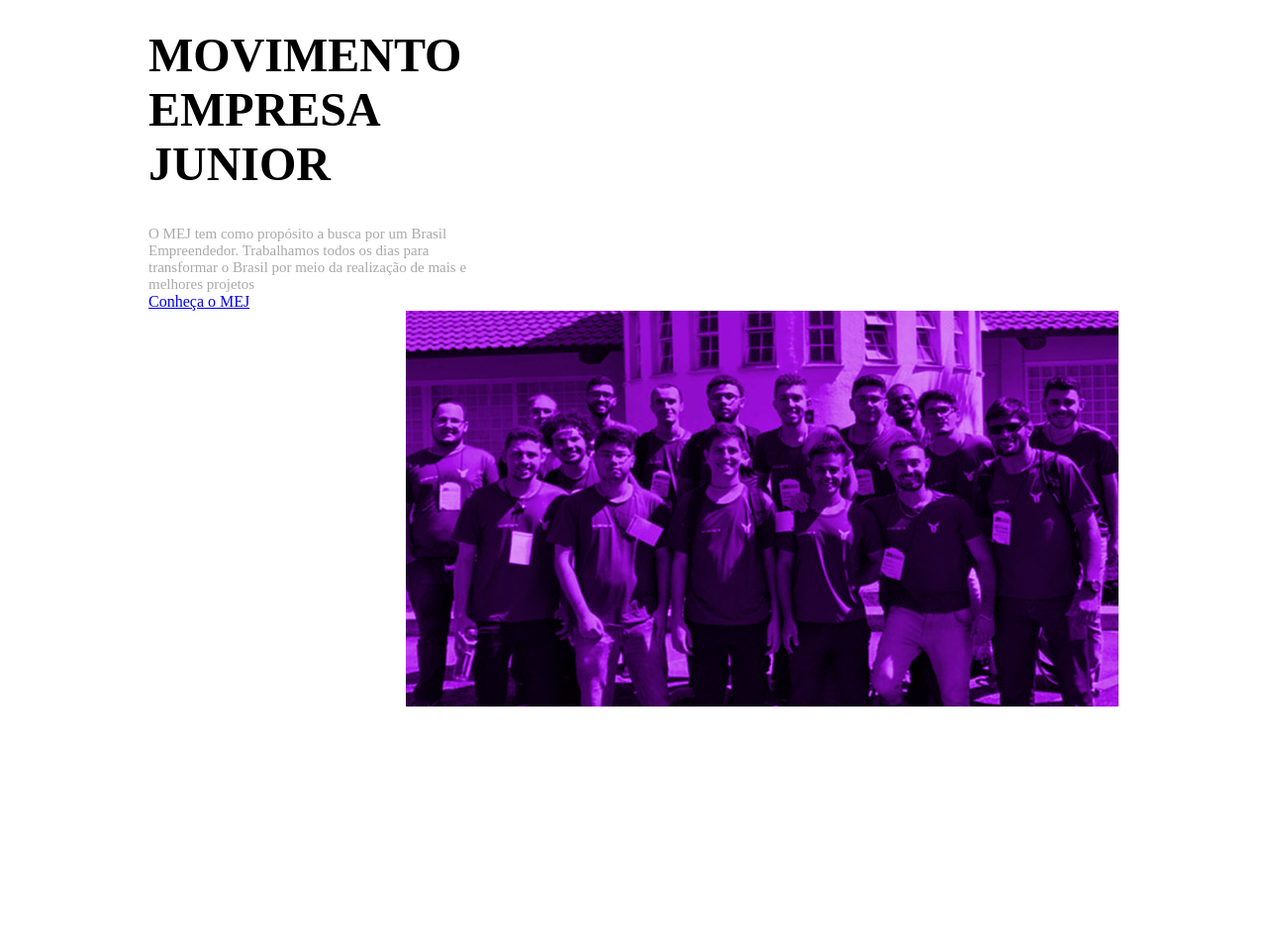
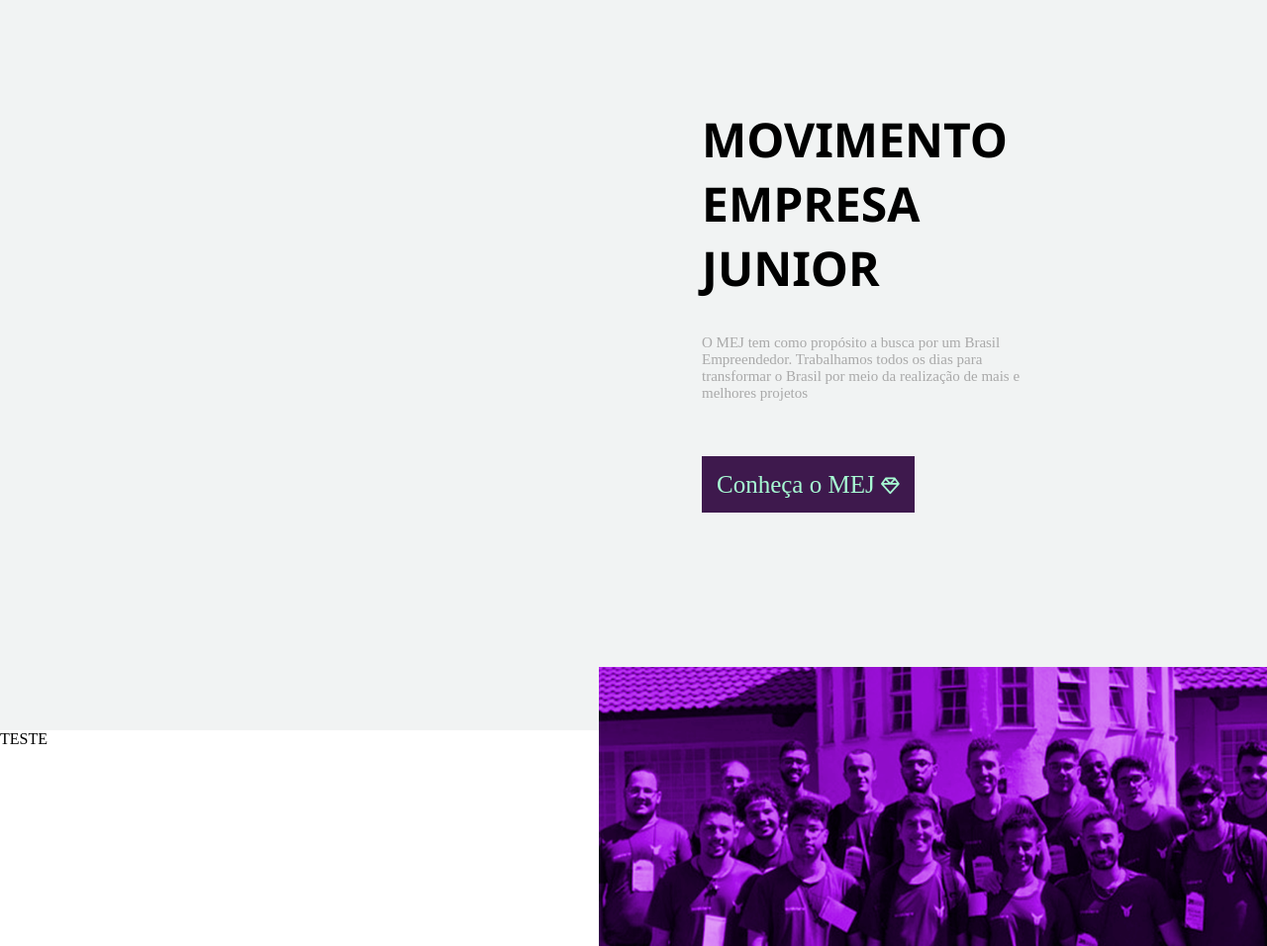
Before and after one commit to JSamartino/TRABALHO-BUGWARE, a plain HTML site: page index.html in a window 1280 px wide. Shown: the part 1556-2512 px from the top of the page at 99% size. Before the commit the page ends 2274 px from the top, so only its background shows below. Drawn offline with Linux system fonts and the light colour scheme.

Commit message:
Quarto commit

```diff
--- a/Estilo/estilo.css
+++ b/Estilo/estilo.css
@@ -14,17 +14,17 @@
 
 h1 ,h2{
 	font-size: 48px;
-	font-family: Montserrat ;
+	font-family: "Segoe UI" ;
 	padding-bottom: 35px;
 
 }
 h4{
-	font-family: Montserrat;
+	font-family: "Segoe UI";
 
 }
 #texto1{
 	text-align: center;
-	font-family: 'Segoe UI';
+	font-family: "Segoe UI";
 	font-size: 15px;
 
 
@@ -54,19 +54,61 @@ background-color:#F8F8FF;
 }
 p{
 	color: 	#A9A9A9;
-	font-family:  'Segoe UI'sans-serif;
+	font-family:  "Segoe UI"sans-serif;
 	font-size: 15px;
 }
 #movimento_junior{
-	margin-top: 550px;
+	margin-top: 450px;
+
+   	height: 800px;
+   	width: 1530px;
+   	background:	#F1F3F3;
+}
+
+
+#foto_mej{
+ 	float:right;
+ 	margin-right:205px;
+ 	padding-top: 170px;
 
 
 }
-#foto_mej{
- 	float:right;
- 	margin-right:150px;
+ #formatexto{
+ 	padding-top:170px;
+ 	float:left;
+ 	margin-left: 205px;
+
+
+
+ }
+ #formatexto a {
+	text-decoration: none;
+	font-size: 25px;
+	color: #A7FBD3;
+	background: #3E194D;
+	margin-bottom: 70px;
+	padding: 15px;
 }
- #formatexto{
- 	float:left;
- 	margin-left: 150px;
- }
+#formatexto a:hover{
+	background: #9400D3;
+
+
+}
+#formatexto p {
+	padding-bottom: 70px;
+
+
+}
+.tamanho_diamante{
+	color: #A7FBD3;
+	font-size: 0.75em;
+
+
+}
+
+#comentarios {
+
+
+
+
+}
--- a/index.html
+++ b/index.html
@@ -12,7 +12,7 @@
 		</div>
 		<div id="historia">
 			<div id="texto1">
-			<h1>História</h1>
+			<h1>HISTÓRIA</h1>
 			<p>A bugWare é a empresa júnior dos cursos de Análise e Desenvolvimento de Sistemas e
 				Engenharia de<br>Computação do IFTM campus Avançado Uberaba Parque Tecnológico. Foi
 				fundada no dia 12 de abril de<br> 2017 por um grupo de alunos, motivados em trazer para o
@@ -53,19 +53,24 @@
 				<h2>MOVIMENTO<br>EMPRESA<br>JUNIOR</h2>
 				<p>O MEJ tem como propósito a busca por um Brasil<br>Empreendedor. Trabalhamos todos os dias
 				para<br>transformar o Brasil por meio da realização de mais e<br>melhores projetos</p>
-				<a href="https://brasiljunior.org.br/conheca-o-mej">Conheça o MEJ</a>
+				<a href="https://brasiljunior.org.br/conheca-o-mej">Conheça o MEJ <i class="far fa-gem tamanho_diamante"></i></a>
 			</div>
 			<div id="foto_mej">
-				<img width="720px" height="400px" src="Fotos/Membros.png">
+				<img width="720px" height="450px" src="Fotos/Membros.png">
+
+			</div>
+
+			</div>
+
+
+			<div id="comentarios">
+				TESTE
+
+
 
 			</div>
 
 
 
-		</div>
-
-
-
-
 	</body>
 </html>
```
